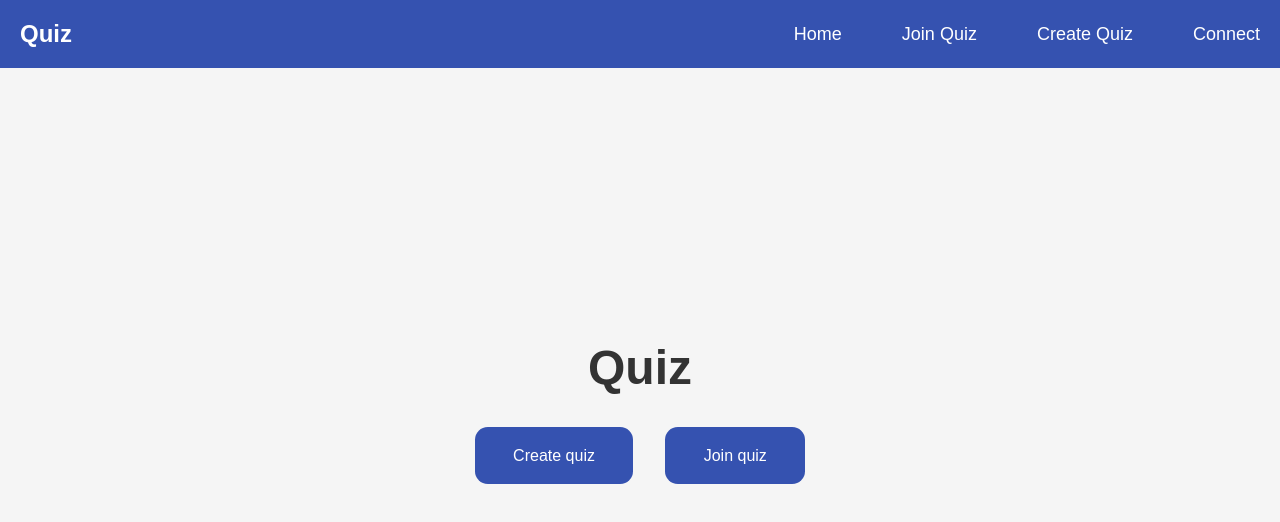
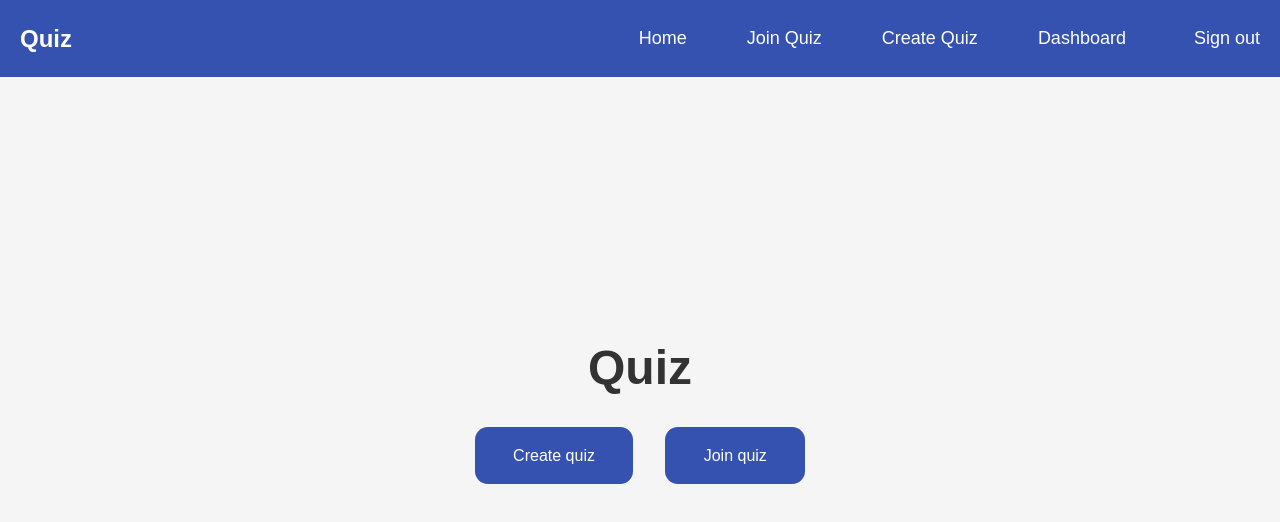
Before and after one commit to Floupper/BinaryWizards-Web, a React (Create React App) app in the folder binarywizards-webapp/: page / in a window 1280 px wide. Shown: the top 522 px of the page. Built offline with nearby package versions, Linux system fonts and the light colour scheme; sample sign-in values are in the browser's storage.

Commit message:
feat:add sign out

```diff
--- a/binarywizards-webapp/src/App.js
+++ b/binarywizards-webapp/src/App.js
@@ -24,7 +24,7 @@ function App() {
         <Route path="/" element={<HomeScreen />} />
         <Route path="/join-quiz" element={<JoinQuiz />} />
         <Route path="/create-quiz" element={<CreateQuiz />} />
-        <Route path="/connect" element={<ConnectScreen />} />
+        <Route path="/signin" element={<ConnectScreen />} />
         <Route path="/signup" element={<SignupScreen />} />
         <Route path="/dashboard" element={<Dashboard />} />
         <Route path="/dashboard/historique-game-play/:quizId" element={<HistoriqueGamePlay />} />
--- a/binarywizards-webapp/src/assets/Navbar.css
+++ b/binarywizards-webapp/src/assets/Navbar.css
@@ -19,23 +19,36 @@
 .Navbar-links {
   list-style: none;
   display: flex;
+  align-items: center;
   gap: 1.25rem;
   margin: 0;
   padding: 0;
 }
 
 .Navbar-links li {
-    display: inline;
+  display: flex;
+  align-items: center;
 }
 
-  .Navbar-links a {
+.Navbar-links a,
+.Navbar-links button {
   color: #ffffff;
   text-decoration: none;
   font-size: 1.125rem;
   transition: color 0.3s;
+  background: none;
+  border: none;
+  cursor: pointer;
   margin-right: 2.5rem;
+  font-family: inherit;
+  padding: 0;
 }
 
-  .Navbar-links a:hover {
+.Navbar-links a:hover,
+.Navbar-links button:hover {
   color: #f0e68c;
 }
+
+.Navbar-links button {
+  text-align: center;
+}
--- a/binarywizards-webapp/src/components/Navbar.js
+++ b/binarywizards-webapp/src/components/Navbar.js
@@ -1,8 +1,16 @@
 import React from 'react';
-import { NavLink } from 'react-router-dom';
+import { NavLink, useNavigate } from 'react-router-dom';
 import '../assets/Navbar.css';
 
 export default function Navbar() {
+  const token = localStorage.getItem('token');
+  const navigate = useNavigate();
+
+  const handleSignout = () => {
+    localStorage.removeItem('token');
+    navigate('/');
+  };
+
   return (
     <nav className="Navbar">
       <div className="Navbar-logo">
@@ -12,8 +20,20 @@ export default function Navbar() {
         <li><NavLink to="/" className={({ isActive }) => (isActive ? 'active-link' : '')}>Home</NavLink></li>
         <li><NavLink to="/join-quiz" className={({ isActive }) => (isActive ? 'active-link' : '')}>Join Quiz</NavLink></li>
         <li><NavLink to="/create-quiz" className={({ isActive }) => (isActive ? 'active-link' : '')}>Create Quiz</NavLink></li>
-        <li><NavLink to="/connect" className={({ isActive }) => (isActive ? 'active-link' : '')}>Connect</NavLink></li>
-
+        {token ? (
+          <div className="Navbar-links">
+            <li>
+              <NavLink to="/dashboard" className={({ isActive }) => (isActive ? 'active-link' : '')}>Dashboard</NavLink>
+            </li>
+            <li>
+              <button onClick={handleSignout}>Sign out</button>
+            </li>
+          </div>
+        ) : (
+          <li>
+            <NavLink to="/signin" className={({ isActive }) => (isActive ? 'active-link' : '')}>Sign in</NavLink>
+          </li>
+        )}
       </ul>
     </nav>
   );
--- a/binarywizards-webapp/src/config.js
+++ b/binarywizards-webapp/src/config.js
@@ -1,5 +1,5 @@
 const config = {
-    API_BASE_URL: 'http://109.176.198.30:8085/',
+    API_BASE_URL: 'http://localhost:33012/',
   };
 
   export default config;
```
Lines whose indentation alone changed are shown as unchanged.
